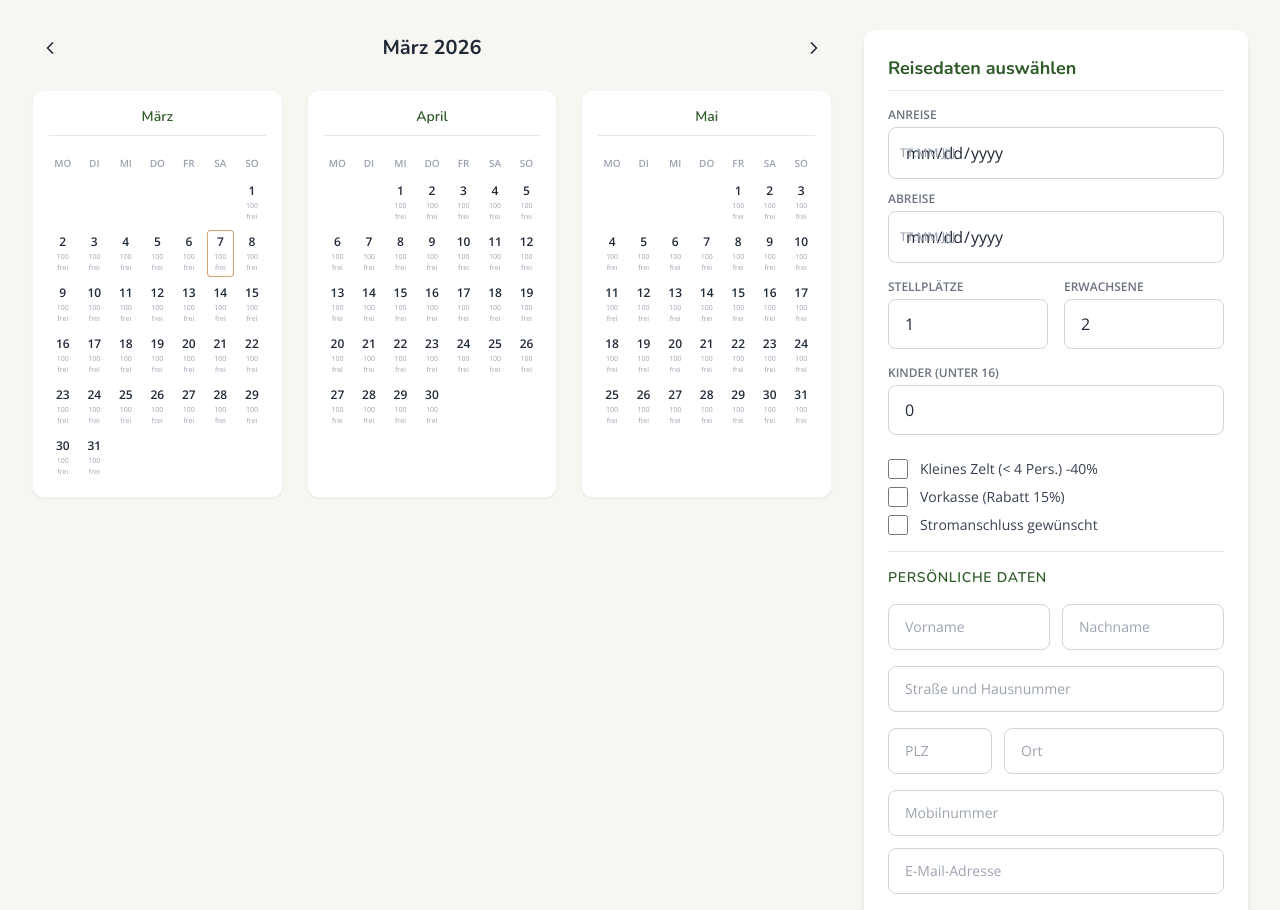
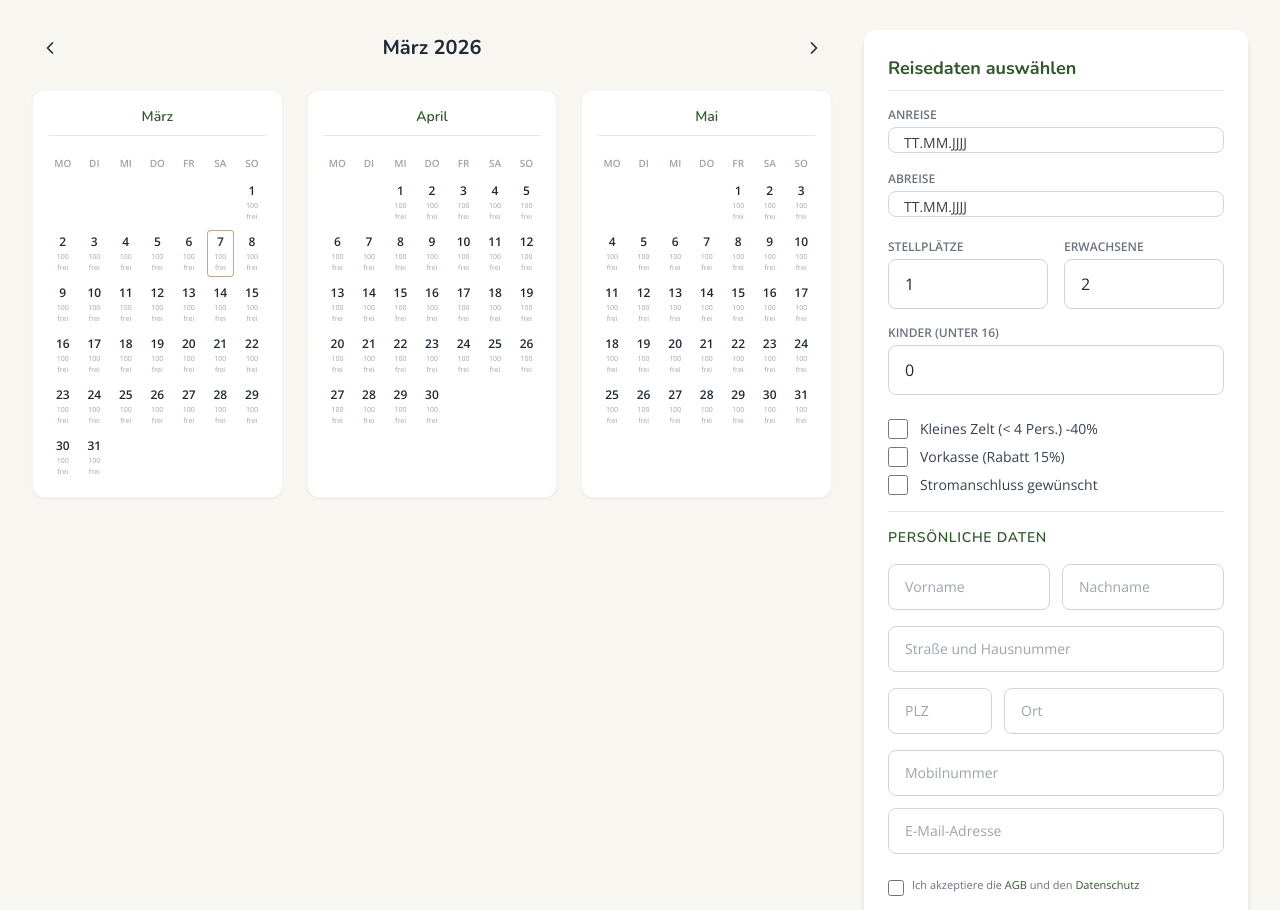
Before and after one commit to wmsoftde/campingplatz, a Next.js app: page /de/calendar in a window 1280 px wide. Shown: the part 820-1730 px from the top of the page. Built offline with nearby package versions, Linux system fonts and the light colour scheme; no server answers; the database is empty.

Commit message:
Fix overlapping date display in booking calendar and improve date picker styling

```diff
--- a/app/[locale]/calendar/page.tsx
+++ b/app/[locale]/calendar/page.tsx
@@ -464,9 +464,10 @@ export default function BookingPage() {
                           value={checkIn || ''}
                           onChange={(e) => setCheckIn(e.target.value)}
                           min={getLocalDateString(new Date())}
-                          className="input-field pl-10"
+                          className="input-field appearance-none"
+                          style={{ color: 'transparent' }}
                         />
-                        <div className="absolute left-3 top-1/2 -translate-y-1/2 text-gray-400 text-xs font-medium">
+                        <div className="absolute left-4 top-1/2 -translate-y-1/2 text-gray-700 text-sm pointer-events-none">
                           {checkIn ? formatDisplayDate(checkIn) : 'TT.MM.JJJJ'}
                         </div>
                       </div>
@@ -481,9 +482,10 @@ export default function BookingPage() {
                           value={checkOut || ''}
                           onChange={(e) => setCheckOut(e.target.value)}
                           min={checkIn || getLocalDateString(new Date())}
-                          className="input-field pl-10"
+                          className="input-field appearance-none"
+                          style={{ color: 'transparent' }}
                         />
-                        <div className="absolute left-3 top-1/2 -translate-y-1/2 text-gray-400 text-xs font-medium">
+                        <div className="absolute left-4 top-1/2 -translate-y-1/2 text-gray-700 text-sm pointer-events-none">
                           {checkOut ? formatDisplayDate(checkOut) : 'TT.MM.JJJJ'}
                         </div>
                       </div>
@@ -697,7 +699,15 @@ export default function BookingPage() {
       <Footer locale={locale} />
 
       <style jsx global>{`
-        /* Hide default date icon but keep input functional */
+        /* Hide default date text and placeholder */
+        input[type="date"]::-webkit-datetime-edit,
+        input[type="date"]::-webkit-inner-spin-button,
+        input[type="date"]::-webkit-clear-button {
+          display: none;
+          -webkit-appearance: none;
+        }
+
+        /* Hide default date icon but keep input functional and covering the whole area */
         input[type="date"]::-webkit-calendar-picker-indicator {
           background: transparent;
           bottom: 0;
@@ -709,6 +719,12 @@ export default function BookingPage() {
           right: 0;
           top: 0;
           width: auto;
+          z-index: 2;
+        }
+
+        /* Ensure input text is always transparent */
+        input[type="date"] {
+          color: transparent !important;
         }
       `}</style>
     </>
```
